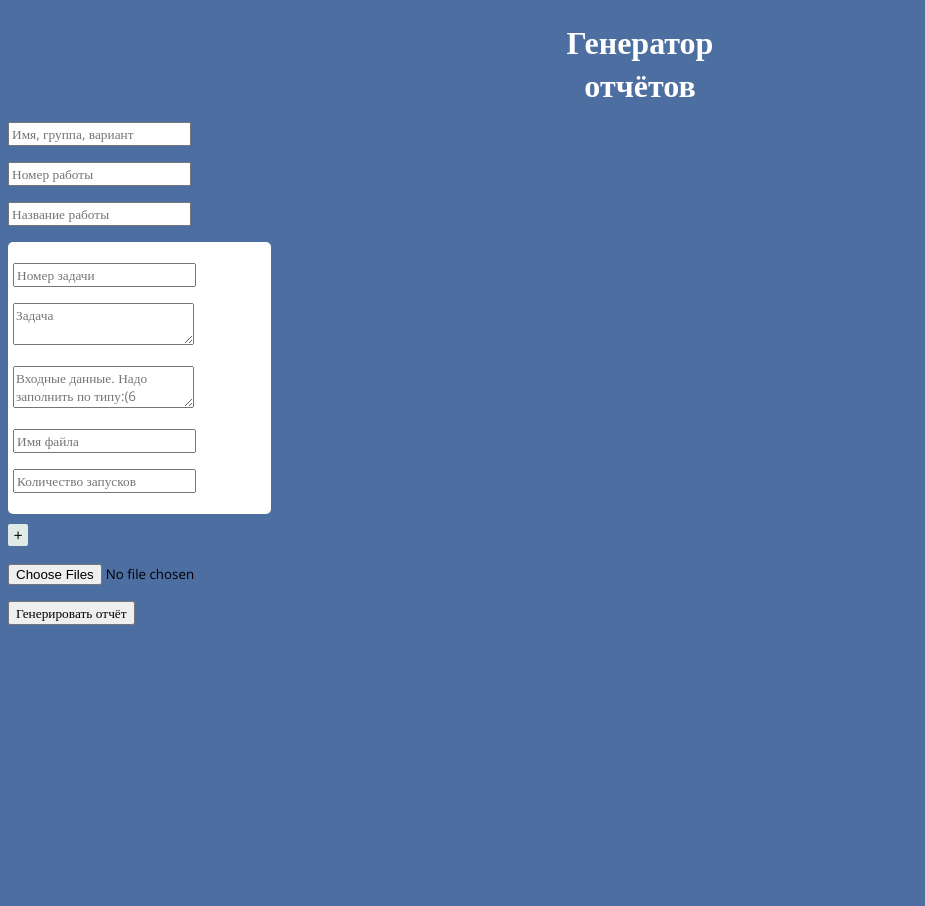
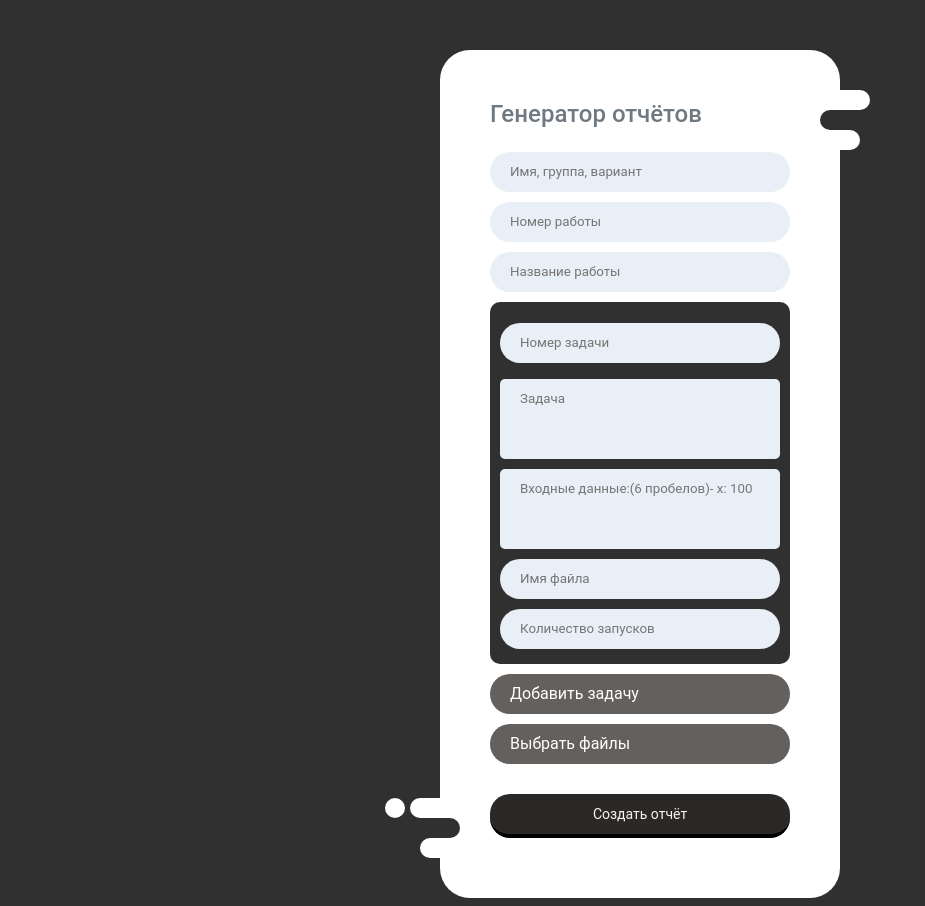
Before and after one commit to DJ-Von/report-generator, a Flask app: page / in a window 1280 px wide. Shown: the whole page, without its empty margins (0-925 px from the left). Before the commit the page ends 625 px from the top, so only its background shows below. Run offline with Flask 2, Linux system fonts and the light colour scheme; some libraries are stand-ins or nearby versions.

Commit message:
Add files via upload

```diff
--- a/static/css/style.css
+++ b/static/css/style.css
@@ -1,61 +1,156 @@
-@import url(https://fonts.googleapis.com/css?family=Open+Sans:400,700);
-@import url('https://cdnjs.cloudflare.com/ajax/libs/font-awesome/4.2.0/css/font-awesome.min.css');
+	* {
+   box-sizing: border-box;
+}
+body {
+   background: #303030;
+}
+.decor {
+   position: relative;
+   max-width: 400px;
+   margin: 50px auto 0;
+   background: white;
+   border-radius: 30px;
+}
+.form-left-decoration, .form-right-decoration {
+   content: "";
+   position: absolute;
+   width: 50px;
+   height: 20px;
+   background: #303030;
+   border-radius: 20px;
+}
+.form-left-decoration {
+   bottom: 60px;
+   left: -30px;
+}
+.form-right-decoration {
+   top: 60px;
+   right: -30px;
+}
+.form-left-decoration:before, .form-left-decoration:after, .form-right-decoration:before, .form-right-decoration:after {
+   content: "";
+   position: absolute;
+   width: 50px;
+   height: 20px;
+   border-radius: 30px;
+   background: white;
+}
+.form-left-decoration:before {
+   top: -20px;
+}
+.form-left-decoration:after {
+   top: 20px;
+   left: 10px;
+}
+.form-right-decoration:before {
+   top: -20px;
+   right: 0;
+}
+.form-right-decoration:after {
+   top: 20px;
+   right: 10px;
+}
+.circle {
+   position: absolute;
+   bottom: 80px;
+   left: -55px;
+   width: 20px;
+   height: 20px;
+   border-radius: 50%;
+   background: white;
+}
+.form-inner {
+   padding: 50px;
+}
+.form-inner input, .form-inner textarea {
+   display: block;
+   width: 100%;
+   padding: 0 20px;
+   margin-bottom: 10px;
+   background: #E9EFF6;
+   line-height: 40px;
+   border-width: 0;
+   border-radius: 20px;
+   font-family: 'Roboto', sans-serif;
+}
+.form-inner input[type="submit"] {
+   margin-top: 30px;
+   background: #2b2928;
+   border-bottom: 4px solid black;
+   color: white;
+   font-size: 14px;
+   color: #f9f3ef;
+}
 
-*{
-	font-family: 'Open Sans', 'sans-serif', 'FontAwesome';
+.form-inner input[type="submit"]:hover{
+	background: #e2dfdc;
+	border-bottom: 4px solid #6c6865;
+	color: #3f3f3f;
 }
-body{
-    background: #4d6ea1;
+
+.form-inner textarea {
+   resize: none;
+   -moz-appearance: none;
+   overflow: auto;
+   border-radius: 5px;
 }
-h1{
-	color: rgb(255, 255, 255);
-	margin: 20px auto 0;
-	width: 200px;
-	text-align: center;
-}
-#wrapper{
-	position: absolute;
-	width: 320px;
-	left: 50%;
-	margin-left: -160px;
-	top: 50%;
-	margin-top: -75px;
+.form-inner h3 {
+   margin-top: 0;
+   font-family: 'Roboto', sans-serif;
+   font-weight: 500;
+   font-size: 24px;
+   color: #707981;
 }
 
 .add {
     cursor: pointer;
-    background: #e0ebe6;
-    width: 20px;
-    height: 22px;
-    text-align: center;
-    border-radius: 2px;
+    background: #63605e;
+    border-radius: 20px;
     margin-top: 10px;
-
+    margin-bottom: 10px;
+    width: 100%;
+   	padding: 0 20px;
+   	line-height: 40px;
+   	color: white;
+   	font-family: 'Roboto', sans-serif;
 }
 
 .del {
     cursor: pointer;
-    background: #e0ebe6;
-    width: 20px;
-    height: 22px;
-    text-align: center;
-    border-radius: 2px;
-}
-
-.form input {
-  display: block;
+    background: #63605e;
+    border-radius: 20px;
+    width: 100%;
+   	padding: 0 20px;
+   	line-height: 40px;
+   	color: white;
+   	font-family: 'Roboto', sans-serif;
 }
 
 .one-task{
-	background: #fff;
-	width: 20%;
-	height: 50%;
-	padding: 5px 5px 5px 5px;
-	text-align: left;
-	border-radius: 5px;
-	margin-bottom: 5px;
+	background: #303030;
+	padding: 5px 10px 5px 10px;
+	border-radius: 10px;
+	margin-top: 5px;
 }
 
-textarea{
-	max-width: 70%;
+.label_file{
+   display: block;
+   width: 100%;
+   padding: 0 20px;
+   background: #63605e;
+   line-height: 40px;
+   font-family: 'Roboto', sans-serif;
+   color: white;
+   border-radius: 20px;
+   cursor: pointer;
 }
+
+.label_file:hover{
+	background: #a19e9a;
+}
+
+#file_type{
+	visibility: hidden;
+	height: 0px;
+	width: 0px;
+}
--- a/templates/index.html
+++ b/templates/index.html
@@ -1,31 +1,37 @@
+
 <!DOCTYPE html>
 <html >
 <head>
   <meta charset="UTF-8">
   <title>Генератор отчётов</title>
       <link rel="stylesheet" href="{{ url_for('static', filename='css/style.css') }}">
-      <link rel="shortcut icon" type="image/x-icon" href="/favicon.ico">
+      <link rel="shortcut icon" type="image/x-icon" href="/static/favicon.ico">
 </head>
 
 <body>
-  <h1>Генератор отчётов</h1>
-    <form action="" method=post enctype=multipart/form-data>
 
-      <p><input type="text" name="autor" placeholder="Имя, группа, вариант"></p>
-      <p><input type="text" name="work_num" placeholder="Номер работы"></p>
-      <p><input type="text" name="work_name" placeholder="Название работы"></p>
+
+<form action="" method=post enctype=multipart/form-data class="decor">
+<div class="form-left-decoration"></div>
+<div class="form-right-decoration"></div>
+<div class="circle"></div>
+<div class="form-inner">
+<h3>Генератор отчётов</h3>
+
+<input type="text" name="autor" placeholder="Имя, группа, вариант">
+<input type="text" name="work_num" placeholder="Номер работы">
+<input type="text" name="work_name" placeholder="Название работы">
+
 <div class="one-task">
     <p><input type="text" name="1num" placeholder="Номер задачи"></p>
-        <p><textarea name="1task" placeholder="Задача"></textarea></p>
-        <p><textarea type="text" name="1data" placeholder="Входные данные. Надо заполнить по типу:(6 пробелов)- x: 100"></textarea></p>
-        <p><input type="text" name="1file_name" placeholder="Имя файла"></p>
-        <p><input type="text" name="1starts" placeholder="Количество запусков"></p>
+    <textarea name="1task" placeholder="Задача"></textarea>
+    <textarea type="text" name="1data" placeholder="Входные данные:(6 пробелов)- x: 100"></textarea>
+    <input type="text" name="1file_name" placeholder="Имя файла">
+    <input type="text" name="1starts" placeholder="Количество запусков">
 </div>
 
-
-
-      <div class="form">
-        <div class="add">+</div>
+<div class="form" >
+    <div class="add">Добавить задачу</div>
 </div>
 
 <script type="text/javascript">
@@ -33,43 +39,27 @@
     var $form = document.getElementsByClassName('form')[0];
     var $k = 1;
     var $counter = document.createElement('input');
+
     $counter.name = 'counter';
     $counter.type = 'text';
     $counter.style = 'display: none';
     $form.insertBefore($counter, $add);
     $counter.value = $k;
+    function delNode(el){el.parentNode.parentNode.remove(); $k -=1; $counter.value -= 1;}
       $add.addEventListener('click', function(event) {
         var $div1 = document.createElement('div');
         $k += 1;
-        $div1.innerHTML += '<div class="one-task"><p><input type="text" name="'+$k+'num" placeholder="Номер задачи"></p><p><textarea name="'+$k+'task" placeholder="Задача.  Надо заполнить по типу:(6 пробелов)- x: 100"></textarea></p><p><input type="text" name="'+$k+'file_name" placeholder="Имя файла"></p><p><textarea name="'+$k+'data" placeholder="Входные данные" ></textarea></p><p><input type="text" name="'+$k+'starts" placeholder="Количество запусков"></p><br></div>';
+        $div1.innerHTML += '<div class="one-task"><p><input type="text" name="'+$k+'num" placeholder="Номер задачи"></p><p><textarea name="'+$k+'task" placeholder="Задача."></textarea></p><p><input type="text" name="'+$k+'file_name" placeholder="Имя файла"></p><p><textarea name="'+$k+'data" placeholder="Входные данные:(6 пробелов)- x: 100" ></textarea></p><p><input type="text" name="'+$k+'starts" placeholder="Количество запусков"><div class="del" onclick="delNode(this)">Удалить задачу</div></p></div>';
         $counter.value = $k;
         $form.insertBefore($div1, $add);
-
-        /*let li = document.querySelectorAll('.one-task');
-        for (var i = 0, len = li.length; i < len; i++) {
-          li[i].onclick = function() {
-          console.log('parentNode', this.parentNode);
-          console.log('element => this', this);
-          this.parentNode.removeChild(this);
-
-        }
-        }*/
-
-
     });
-
-
-
 </script>
 
-
-
-
-      <p><input type="file" multiple="" name="file[]" class="amount" accept=".py"></p>
-      <p><input type=submit value="Генерировать отчёт"></p>
-
+<label for="file_type" class="label_file">Выбрать файлы</label>
+<input type="file" multiple="" name="file[]" id="file_type" accept=".py" placeholder="Загрузите файлы">
+<input type=submit value="Создать отчёт">
+</div>
 </form>
-</div>
 
 
 </body>
```
Also changed, not shown: static/favicon.ico (added). Lines whose indentation alone changed are shown as unchanged.
